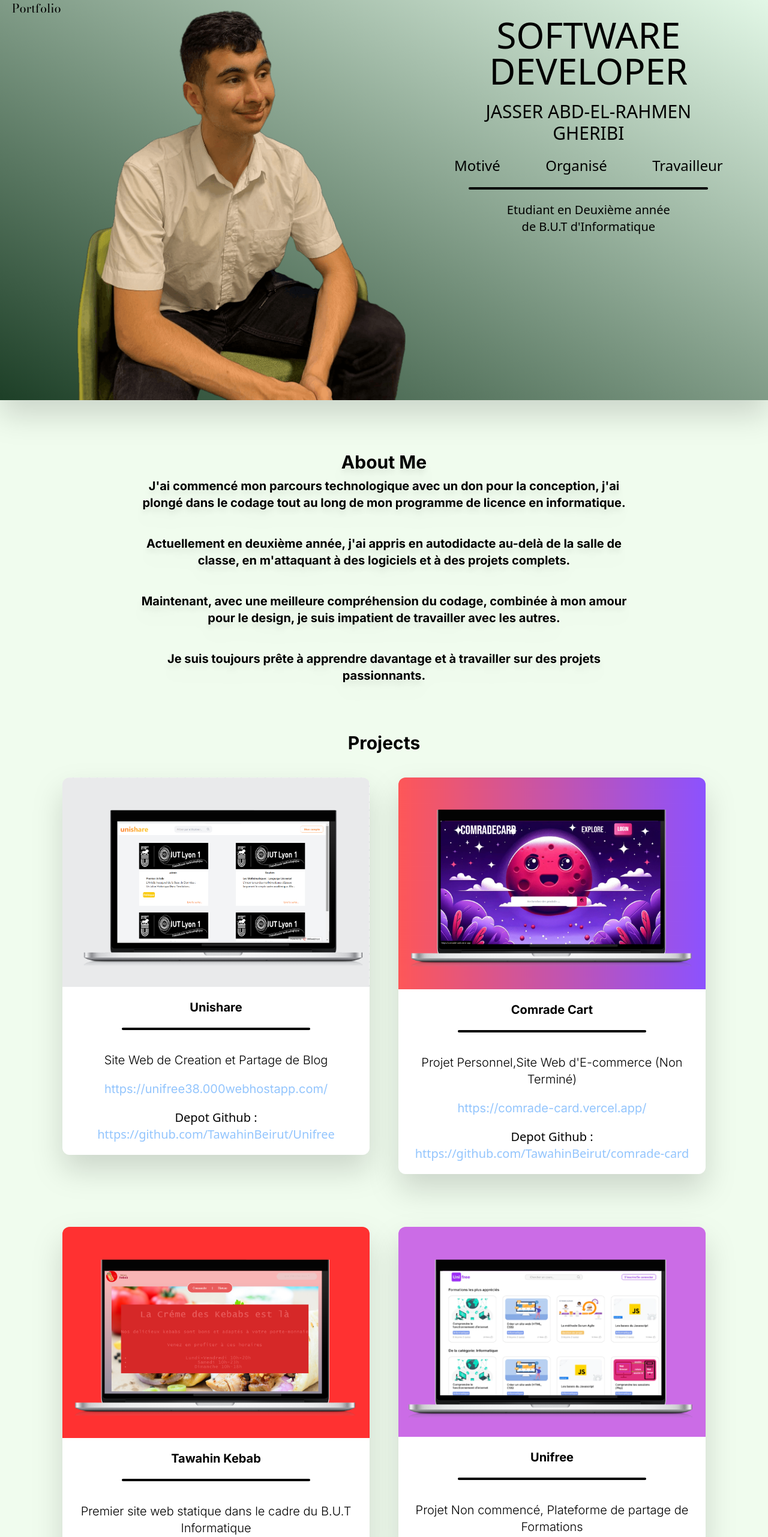
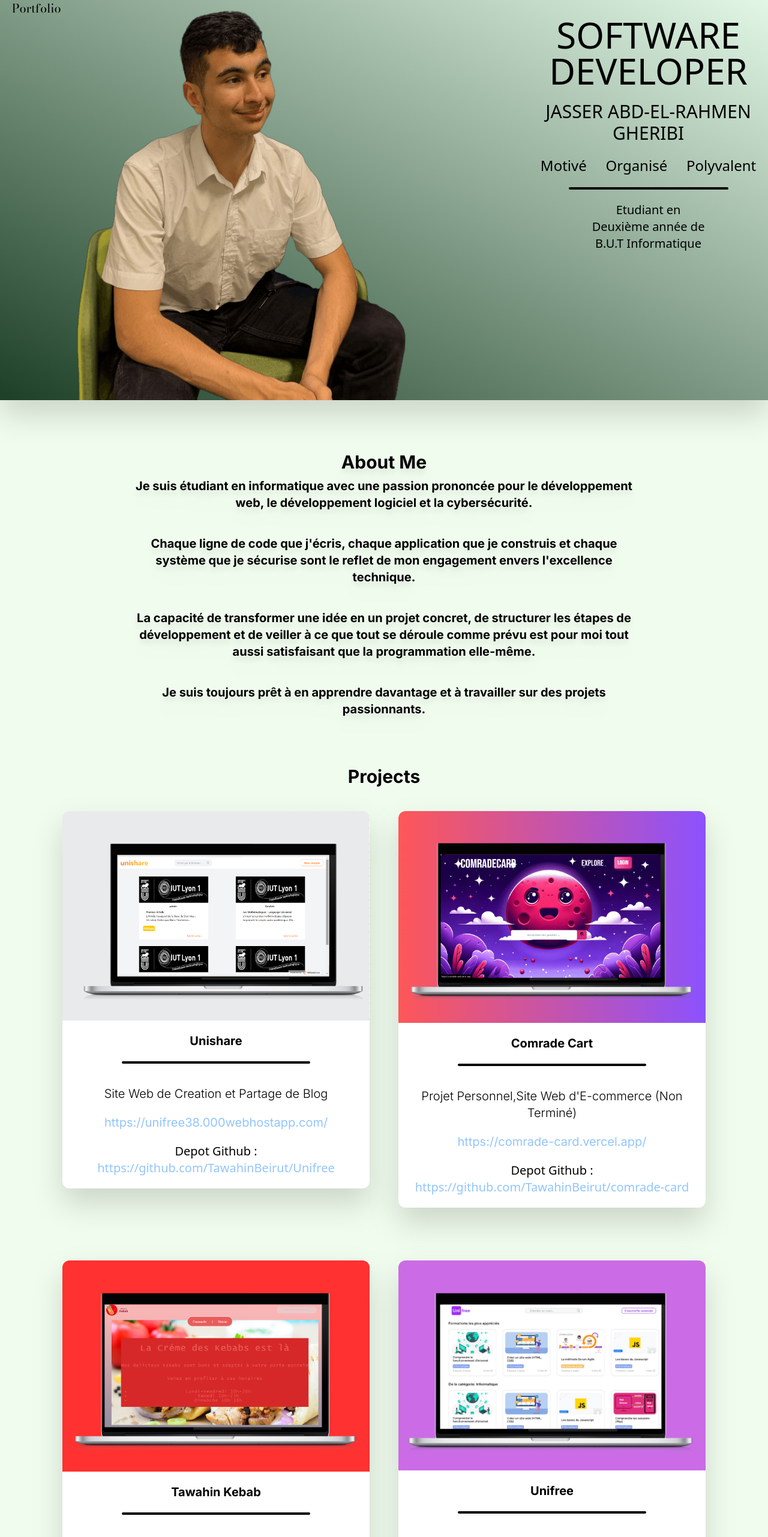
Before and after one commit to TawahinBeirut/portfolio, a React (Create React App) app: page / in a window 1280 px wide. Shown: the top 2562 px of the page at 60% size. Built offline with nearby package versions, Linux system fonts and the light colour scheme; the HTML template or start-up script is replaced by a standard one.

Commit message:
Last Modification

```diff
--- a/src/Components/Presentation.js
+++ b/src/Components/Presentation.js
@@ -6,14 +6,14 @@ import { delay, motion } from "framer-motion"
 export default function Presentation() {
   return (
     <div className="h-screen overflow-hidden">
-        <div className='h-4/6 bg-gradient-to-tr from-Abd-el-Bg1 to-Abd-el-Bg2 flex drop-shadow-2xl overflow-hidden justify-stretch sm:h-5/6'>
-            <motion.h1 initial={{opacity: 0,y : 10}} animate={{opacity: 1 , y: 0}} transition={{delay: 1}} className="font-Button text-xl ml-5">Portfolio</motion.h1>
+        <div className='h-4/6 bg-gradient-to-tr from-Abd-el-Bg1 to-Abd-el-Bg2 sm:flex drop-shadow-2xl overflow-hidden sm:justify-stretch sm:h-5/6'>
+            <div className='flex justify-center'><motion.h1 initial={{opacity: 0,y : 10}} animate={{opacity: 1 , y: 0}} transition={{delay: 1}} className="font-Button text-xl ml-5">Portfolio</motion.h1></div>
             <motion.img initial={{opacity: 0, x : -10}} animate={{opacity: 1,x : 0}} transition={{delay: 0.5}} src={img} className=' hidden -ml-10 sm:flex sm:w-fit'></motion.img>
-            <div className='flex flex-col w-4/6 justify-start mt-7'>
+            <div className='flex justify-center sm:justify-end'><div className='flex flex-col w-4/6 justify-start mt-7'>
                 <div className="flex justify-center"><h1 className='text-center text-2xl tablet:text-6xl '>{Themes.General.Profession}</h1></div>
                 <div className='flex justify-center'><h1 className=' mt-5 font-thin text-center text-xl tablet:text-3xl'>{Themes.General.Prenom1} {Themes.General.Prenom2}</h1></div>
                 <div className='flex justify-center'><h1 className='font-thin text-xl tablet:text-3xl'>{Themes.General.Nom}</h1></div>
-                <div className='flex text-2xl font-thin justify-evenly mt-5 text-center'>
+                <div className='flex text-2xl font-thin justify-evenly mt-5 text-center gap-3'>
                     {Themes.General.Qualitites.map(el => (
                         <p>{el}</p>
                     ))}
@@ -21,6 +21,7 @@ export default function Presentation() {
                 <div className='flex justify-center'><div className='bg-black rounded-xl h-1 w-4/6 mt-5'></div></div>
                 <div className='flex justify-center'><div className='w-3/6 text-center font-thin mt-5 text-xl'>{Themes.General.ShortPresentation}</div></div>
             </div>
+            </div>
         </div>
     </div>
   )
--- a/src/Components/Rubrics/Project.js
+++ b/src/Components/Rubrics/Project.js
@@ -9,8 +9,8 @@ export default function Project({title,image,description,Link,GitLink}) {
   return (
     <div className=' drop-shadow-2xl flex flex-col max-w-lg rounded-xl overflow-hidden mt-10 '>
         <img src={image}/>
-        <div className='flex flex-col gap-5 bg-white text-lg sm:text-xl text-center p-5'>
-        <div className='font-bold font-Presentation'><h1>{title}</h1></div>
+        <div className='flex flex-col gap-5 bg-white text-sm sm:text-xl text-center p-5'>
+        <div className='font-bold font-Presentation text-xl'><h1>{title}</h1></div>
         <div className='flex justify-center'><div className='bg-black rounded-xl h-1 w-4/6'></div></div>
         <div className='font-Presentation font-light mt-4'><p>{description}</p></div>
         {Link ? <div className='font-Presentation text-blue-300'><a href={Link}>{Link}</a></div> : null}
--- a/src/Projects.json
+++ b/src/Projects.json
@@ -19,10 +19,10 @@
     },
     {
         "Title" : "Unifree",
-        "Description" : "Projet Non commencé, Plateforme de partage de Formations"
+        "Description" : "Projet Non commencé. Plateforme de partage de Formations"
     },{
         "Title" : "Hospital Graph",
-        "Description" : "Premier Logiciel en Java, modelisation d'un Graphe ",
+        "Description" : "Premier Logiciel en Java. Modelisation d'un Graphe",
         "Lien-Git" : "https://github.com/TawahinBeirut/Hospital_Graph.git"
     }
 ]
--- a/src/Themes.json
+++ b/src/Themes.json
@@ -4,17 +4,17 @@
     "Prenom1" : "JASSER",
     "Prenom2" : "ABD-EL-RAHMEN",
     "Nom" : "GHERIBI",
-    "Qualitites" : ["Motivé","Organisé","Travailleur"],
-    "ShortPresentation" : "Etudiant en Deuxième année de B.U.T d'Informatique",
+    "Qualitites" : ["Motivé","Organisé","Polyvalent"],
+    "ShortPresentation" : "Etudiant en Deuxième année de B.U.T Informatique",
     "Rubrics" : ["Presentation","Projects","Contact"]
     },
     "Presentation":{
         "Title" : "About Me",
         "Text" : [
-            "J'ai commencé mon parcours technologique avec un don pour la conception, j'ai plongé dans le codage tout au long de mon programme de licence en informatique.",
-            "Actuellement en deuxième année, j'ai appris en autodidacte au-delà de la salle de classe, en m'attaquant à des logiciels et à des projets complets.",
-            "Maintenant, avec une meilleure compréhension du codage, combinée à mon amour pour le design, je suis impatient de travailler avec les autres.",
-            "Je suis toujours prête à apprendre davantage et à travailler sur des projets passionnants."
+            "Je suis étudiant en informatique avec une passion prononcée pour le développement web, le développement logiciel et la cybersécurité.",
+            "Chaque ligne de code que j'écris, chaque application que je construis et chaque système que je sécurise sont le reflet de mon engagement envers l'excellence technique.",
+            "La capacité de transformer une idée en un projet concret, de structurer les étapes de développement et de veiller à ce que tout se déroule comme prévu est pour moi tout aussi satisfaisant que la programmation elle-même.",
+            "Je suis toujours prêt à en apprendre davantage et à travailler sur des projets passionnants."
         ]
     },
     "Contact":{
```
